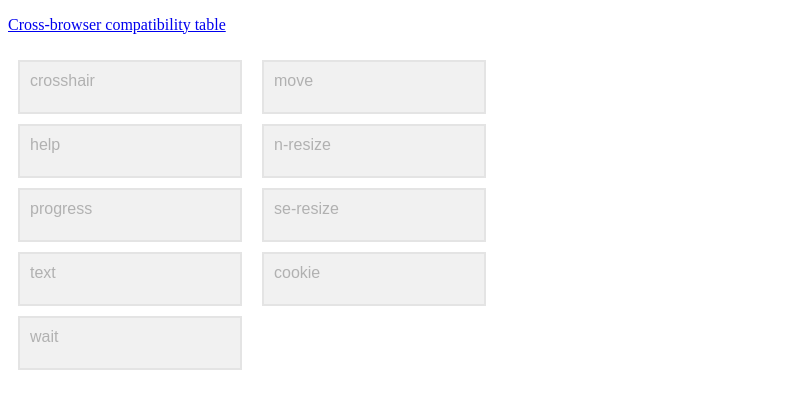
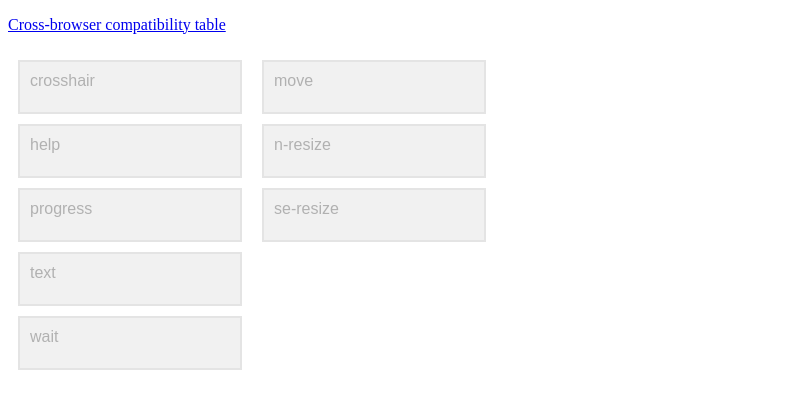
Before and after one commit to samuelbeek/experiments, a plain HTML site: page cursors/index.html in a window 1280 px wide. Shown: the part 105-514 px from the top of the page, without its empty margins (0-785 px from the left). Drawn offline with nearby package versions, Linux system fonts and the light colour scheme.

Commit message:
update cursors example

```diff
--- a/cursors/index.html
+++ b/cursors/index.html
@@ -65,7 +65,6 @@
     <div class='box' style='cursor:move'>move</div>
     <div class='box' style='cursor:n-resize'>n-resize</div>
     <div class='box' style='cursor:se-resize'>se-resize</div>
-    <div class='box' style='cursor:url(cookie.cur), auto'>cookie</div>
   </div>
 </body>
 </html>
```
Also changed, not shown: 1 other file.
